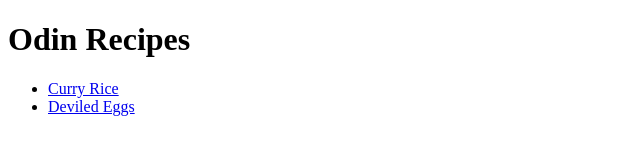
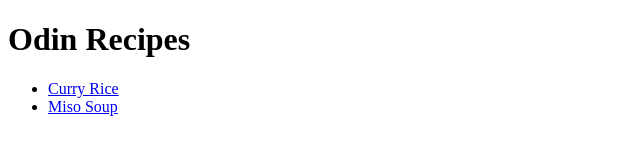
Before and after one commit to fong000/odin-recipes, a plain HTML site: page index.html in a window 1280 px wide. Shown: the full height of the page, 0-640 px from the left. Drawn offline with Linux system fonts and the light colour scheme.

Commit message:
..index.html

```diff
--- a/index.html
+++ b/index.html
@@ -9,7 +9,7 @@
         <h1>Odin Recipes</h1>
             <ul>
                 <li><a href="recipes/curry-rice.html">Curry Rice</a></li>
-                <li><a href="recipes/deviled-eggs.html">Deviled Eggs</a></li>
+                <li><a href="recipes/miso-soup.html">Miso Soup</a></li>
             </ul>
 
 
```
Also changed, not shown: recipes/deviled-eggs.html (deleted).
